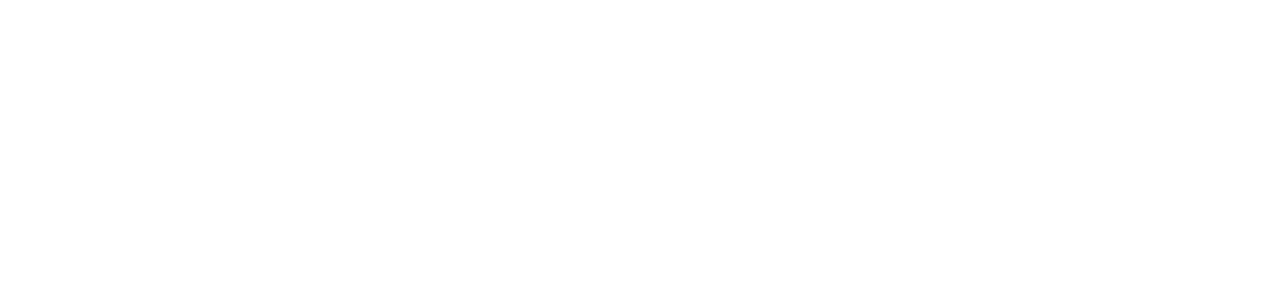
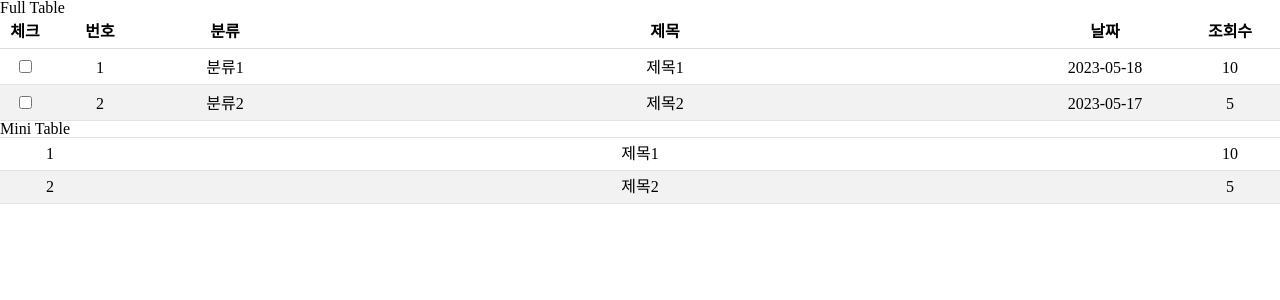
Before and after one commit to ji-silver/FANHANA, a React (Create React App) app: page /mypage/MyWrite in a window 1280 px wide. Before the commit this address had no page. Shown: the top 300 px of the page. Built offline with nearby package versions, Linux system fonts and the light colour scheme.

Commit message:
feat: 체크박스 작성

```diff
--- a/src/App.tsx
+++ b/src/App.tsx
@@ -6,6 +6,7 @@ import DatePickerBox from "./components/common/DatePickerBox/DatePickerBox";
 
 import LoginPage from "./pages/login";
 import JoinPage from "./pages/join";
+import MyWrite from "./pages/MyWrite";
 
 function App() {
   return (
@@ -16,7 +17,11 @@ function App() {
           <Route path="/login" element={<LoginPage/>}></Route>
           <Route path="/join" element={<JoinPage/>}></Route>
           <Route path="/register"></Route>
-          <Route path="/mypage"></Route>
+          <Route path="/mypage">
+            <Route path="MyWrite" element={<MyWrite />} />
+            <Route path="MyPicture" element={<div>동영상</div>} />
+            <Route path="MyInfo" element={<div>내정보</div>} />
+          </Route>
           <Route path="/soccer"></Route>
           <Route path="/baseball"></Route>
           <Route path="/esport"></Route>
--- /dev/null
+++ b/src/components/common/TableList.tsx
@@ -0,0 +1,79 @@
+import React, { useState } from "react";
+import styled from "styled-components";
+
+interface TableProps {
+  full?: boolean;
+  mini?: boolean;
+}
+
+const TableContainer = styled.table`
+  width: 100%;
+  text-align: center;
+  border-collapse: collapse;
+`;
+
+const TableHeader = styled.th<{ hide?: boolean }>`
+  font-weight: bold;
+  padding: 8px;
+  box-sizing: border-box;
+  border-bottom: 1px solid #ddd;
+  display: ${(props) => (props.hide ? "none" : "table-cell")};
+`;
+
+const TableRow = styled.tr`
+  border-bottom: 1px solid #e3e3e3;
+  &:nth-child(even) {
+    background-color: #f2f2f2;
+  }
+`;
+
+const TableCell = styled.td<{ width?: string }>`
+  padding: 8px;
+  box-sizing: border-box;
+  width: ${(props) => props.width || "auto"};
+`;
+
+const TableList: React.FC<TableProps> = ({ full, mini }) => {
+  return (
+    <TableContainer>
+      <thead>
+        <TableRow>
+          {full && <TableHeader hide={mini}>체크</TableHeader>}
+          <TableHeader hide={mini}>번호</TableHeader>
+          {full && <TableHeader hide={mini}>분류</TableHeader>}
+          <TableHeader hide={mini}>제목</TableHeader>
+          {full && <TableHeader hide={mini}>날짜</TableHeader>}
+          <TableHeader hide={mini}>조회수</TableHeader>
+        </TableRow>
+      </thead>
+      <tbody>
+        <TableRow>
+          {full && (
+            <TableCell width="50px">
+              <input type="checkbox" />
+            </TableCell>
+          )}
+          <TableCell width="100px">1</TableCell>
+          {full && <TableCell width="150px">분류1</TableCell>}
+          <TableCell>제목1</TableCell>
+          {full && <TableCell width="150px">2023-05-18</TableCell>}
+          <TableCell width="100px">10</TableCell>
+        </TableRow>
+        <TableRow>
+          {full && (
+            <TableCell width="50px">
+              <input type="checkbox" />
+            </TableCell>
+          )}
+          <TableCell width="100px">2</TableCell>
+          {full && <TableCell width="150px">분류2</TableCell>}
+          <TableCell>제목2</TableCell>
+          {full && <TableCell width="150px">2023-05-17</TableCell>}
+          <TableCell width="100px">5</TableCell>
+        </TableRow>
+      </tbody>
+    </TableContainer>
+  );
+};
+
+export default TableList;
--- /dev/null
+++ b/src/pages/MyWrite.tsx
@@ -0,0 +1,18 @@
+import React from "react";
+import styled, { css } from "styled-components";
+import TableList from "./../components/common/TableList";
+
+
+const MyWrite: React.FC = () => {
+  return (
+    <div>
+      <h1>Full Table</h1>
+      <TableList full />
+
+      <h1>Mini Table</h1>
+      <TableList mini />
+    </div>
+  );
+};
+
+export default MyWrite;
--- a/src/pages/login.tsx
+++ b/src/pages/login.tsx
@@ -3,6 +3,9 @@ import "./../styles/login.css";
 import styled from "styled-components";
 import { Routes, Route, Outlet, Link, useNavigate } from "react-router-dom";
 import axios from "axios";
+
+import Input from "./../components/common/Input";
+import Button from "./../components/common/Button";
 
 interface AccountBox {
   login: string;
@@ -29,6 +32,14 @@ const LoginPage: React.FC = () => {
   const [email, setEmail] = useState<string>("");
   const [password, setPassword] = useState<string>("");
 
+  const handleEmailChange = (value: string) => {
+    setEmail(value);
+  };
+
+  const handlePasswordChange = (value: string) => {
+    setPassword(value);
+  };
+
   const handleLogin = () => {
     axios
       .post("api/v1/auth/login", { email, password })
@@ -36,13 +47,18 @@ const LoginPage: React.FC = () => {
         if (response.data.success) {
           console.log("로그인 되었습니다.");
         } else {
-          alert("존재하지 않는 계정입니다.");
+          alert("존재하지 않는 계정 또는 비밀번호가 일치하지 않습니다.");
         }
       })
       .catch((error) => {
         console.error("로그인 실패:", error);
       });
   };
+//   const isValidEmail = (email: string) => {
+//     //이메일 유효성 검사
+//     const emailRegex = /^[^\s@]+@[^\s@]+\.[^\s@]+$/;
+//     return emailRegex.test(email);
+//   };
 
   return (
     <section>
@@ -53,23 +69,13 @@ const LoginPage: React.FC = () => {
           {/* ==== 로그인 비밀번호 영역 컴포넌트 완성 후 수정 필요 ==== */}
           <article>
             <p>이메일</p>
-            <input
-              type="text"
-              value={email}
-              onChange={(e: React.ChangeEvent<HTMLInputElement>) =>
-                setEmail(e.target.value)
-              }
-            />
+            <Input value={email} onChange={handleEmailChange} />
             <p>비밀번호</p>
-            <input
-              type="password"
-              value={password}
-              onChange={(e: React.ChangeEvent<HTMLInputElement>) =>
-                setPassword(e.target.value)
-              }
-            />
+            <Input value={password} onChange={handlePasswordChange} />
           </article>
-          <button onClick={handleLogin}>로그인</button>
+          <Button disabled={false} purpose="base" content="로그인"
+            // @ts-ignore
+            onClick={handleLogin} as="button" style={{ width: "100%", marginTop: "20px" }}/>
           <p className="goJoin">
             아직 회원이 아니세요?
             <Link to="/join">회원가입</Link>
```
Also changed, not shown: src/components/common/Checkbox.tsx (added, +60 -0 lines).
